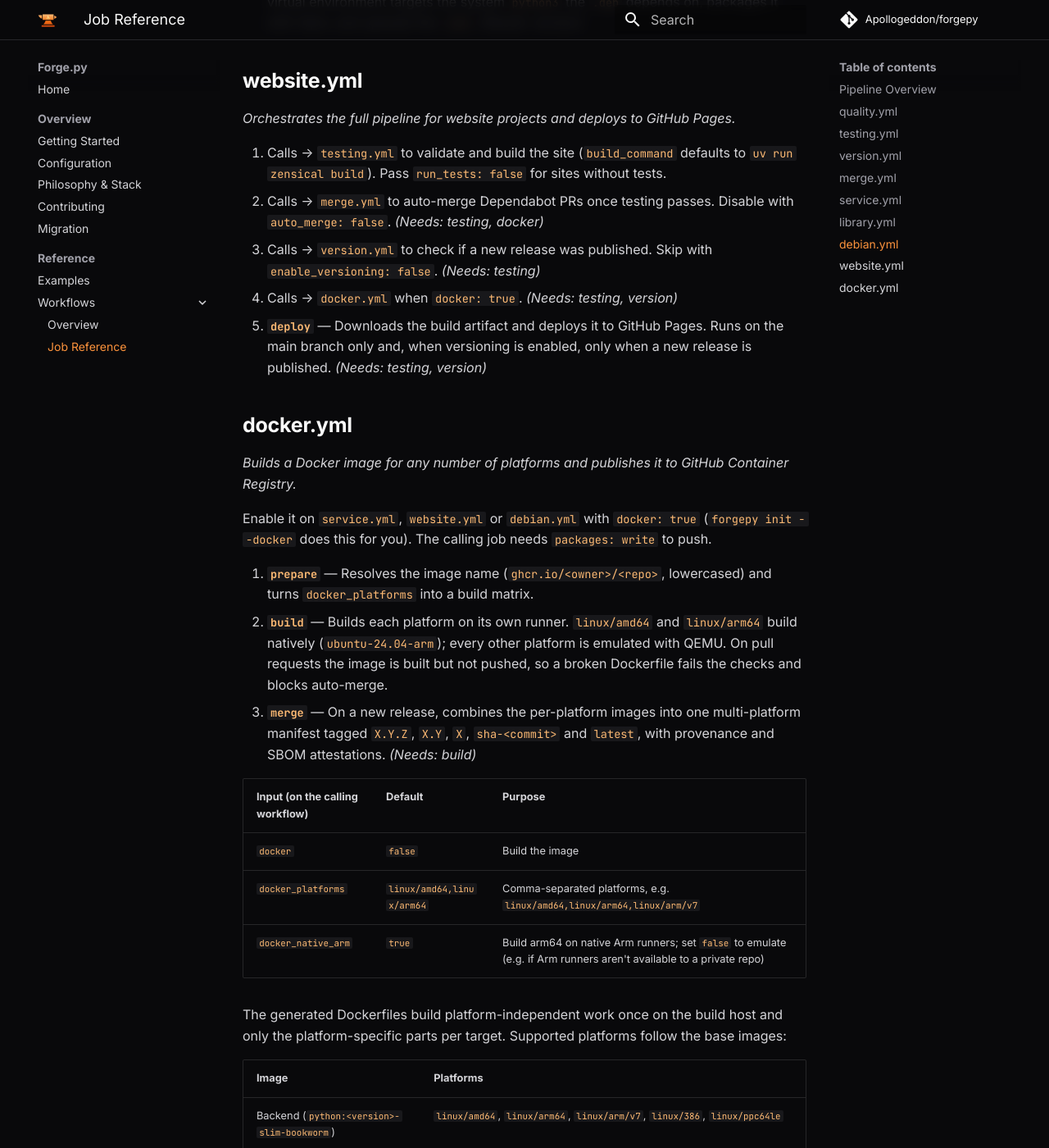
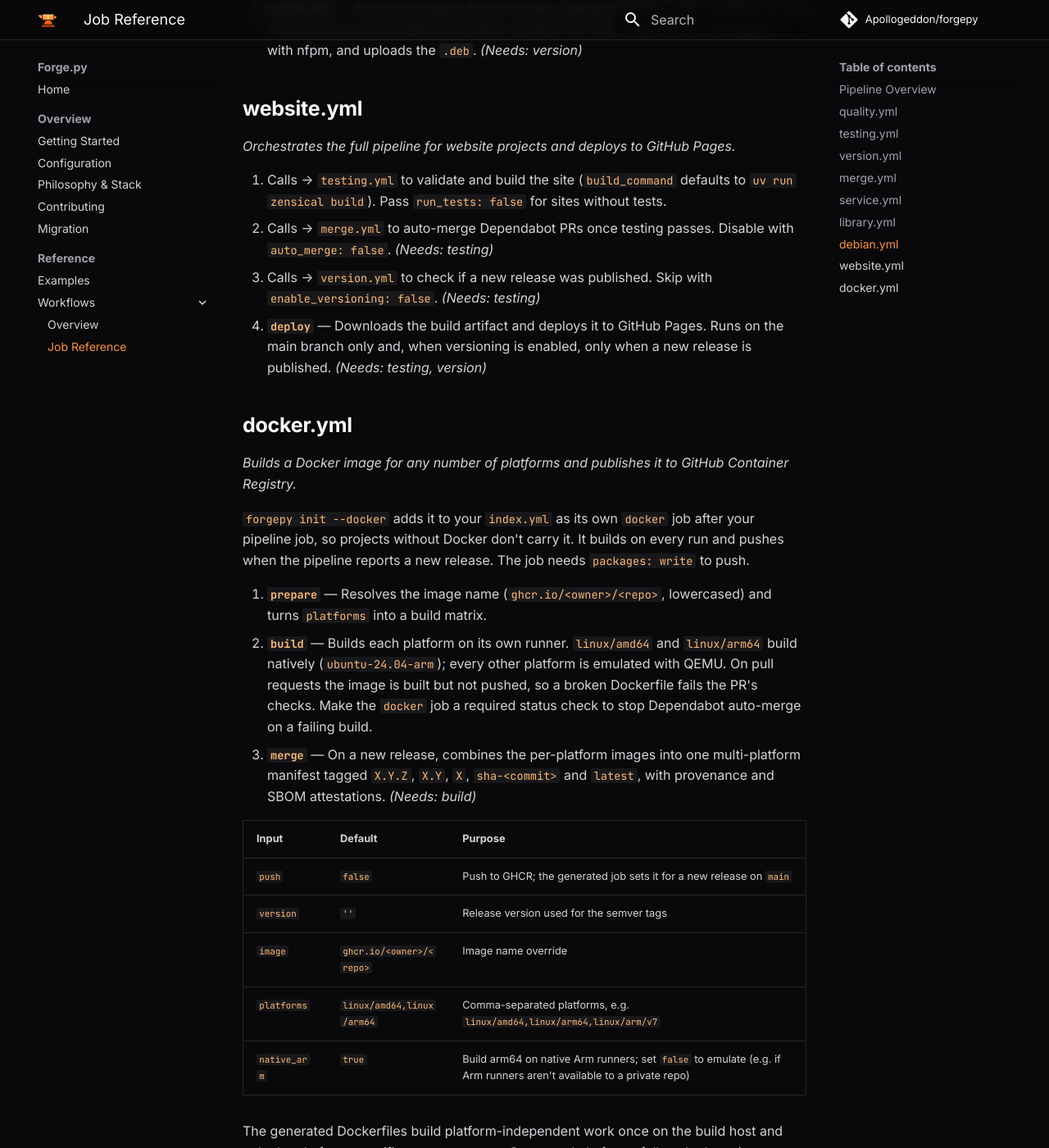
Before and after one commit to Apollogeddon/forgepy, an MkDocs documentation site: the page built from docs/docs/workflows/reference.md, in a window 1280 px wide and 1400 px high, scrolled down 2133 px. Shown: the whole window at 82% size. Built offline with MkDocs 1.6.1 and Material for MkDocs 9.7.7, drawn with Linux system fonts in a browser that asks for light colours; comment, search, counter and statistics services are not loaded; some of the changed text lies outside the part shown.

Commit message:
refactor(ci): run docker as a separate generated job instead of inside the pipelines

```diff
--- a/docs/docs/workflows/reference.md
+++ b/docs/docs/workflows/reference.md
@@ -14,6 +14,8 @@ Every pipeline follows the same three stages:
 3. **Delivery** — `library.yml` (PyPI), `debian.yml` (Linux), `website.yml` (GitHub Pages) or `docker.yml` (GHCR) publishes the result.
 
 Dependabot pull requests are auto-merged by `merge.yml` once testing passes.
+
+`service.yml`, `website.yml` and `debian.yml` expose `version.yml`'s `new_release_published`, `version` and `tag_name` as outputs, which the generated `docker` job uses to decide when to push.
 
 ## quality.yml
 
@@ -49,9 +51,8 @@ Outputs `new_release_published`, `version` and `tag_name` for the delivery jobs.
 *Orchestrates the full pipeline for backend projects.*
 
 1. Calls → `testing.yml` to validate and build the project.
-2. Calls → `merge.yml` once testing (and the Docker build, if enabled) passes. *(Needs: testing, docker)*
+2. Calls → `merge.yml` to auto-merge Dependabot PRs once testing passes. *(Needs: testing)*
 3. Calls → `version.yml` to trigger a release on the main branch. *(Needs: testing)*
-4. Calls → `docker.yml` when `docker: true`. *(Needs: testing, version)*
 
 ## library.yml
 
@@ -66,7 +67,7 @@ Configure the trusted publisher on your PyPI project's settings page first.
 
 *Orchestrates Debian packaging.*
 
-1. Calls → `testing.yml`, `merge.yml`, `version.yml` and optionally `docker.yml`, as `service.yml` does.
+1. Calls → `testing.yml`, `merge.yml`, `version.yml`, as `service.yml` does.
 2. **`build-deb`** — On a new release, builds inside a `debian:bookworm-slim` container so the virtual environment targets the system `python3` the `.deb` depends on, packages it with nfpm, and uploads the `.deb`. *(Needs: version)*
 
 ## website.yml
@@ -74,26 +75,27 @@ Configure the trusted publisher on your PyPI project's settings page first.
 *Orchestrates the full pipeline for website projects and deploys to GitHub Pages.*
 
 1. Calls → `testing.yml` to validate and build the site (`build_command` defaults to `uv run zensical build`). Pass `run_tests: false` for sites without tests.
-2. Calls → `merge.yml` to auto-merge Dependabot PRs once testing passes. Disable with `auto_merge: false`. *(Needs: testing, docker)*
+2. Calls → `merge.yml` to auto-merge Dependabot PRs once testing passes. Disable with `auto_merge: false`. *(Needs: testing)*
 3. Calls → `version.yml` to check if a new release was published. Skip with `enable_versioning: false`. *(Needs: testing)*
-4. Calls → `docker.yml` when `docker: true`. *(Needs: testing, version)*
-5. **`deploy`** — Downloads the build artifact and deploys it to GitHub Pages. Runs on the main branch only and, when versioning is enabled, only when a new release is published. *(Needs: testing, version)*
+4. **`deploy`** — Downloads the build artifact and deploys it to GitHub Pages. Runs on the main branch only and, when versioning is enabled, only when a new release is published. *(Needs: testing, version)*
 
 ## docker.yml
 
 *Builds a Docker image for any number of platforms and publishes it to GitHub Container Registry.*
 
-Enable it on `service.yml`, `website.yml` or `debian.yml` with `docker: true` (`forgepy init --docker` does this for you). The calling job needs `packages: write` to push.
+`forgepy init --docker` adds it to your `index.yml` as its own `docker` job after your pipeline job, so projects without Docker don't carry it. It builds on every run and pushes when the pipeline reports a new release. The job needs `packages: write` to push.
 
-1. **`prepare`** — Resolves the image name (`ghcr.io/<owner>/<repo>`, lowercased) and turns `docker_platforms` into a build matrix.
-2. **`build`** — Builds each platform on its own runner. `linux/amd64` and `linux/arm64` build natively (`ubuntu-24.04-arm`); every other platform is emulated with QEMU. On pull requests the image is built but not pushed, so a broken Dockerfile fails the checks and blocks auto-merge.
+1. **`prepare`** — Resolves the image name (`ghcr.io/<owner>/<repo>`, lowercased) and turns `platforms` into a build matrix.
+2. **`build`** — Builds each platform on its own runner. `linux/amd64` and `linux/arm64` build natively (`ubuntu-24.04-arm`); every other platform is emulated with QEMU. On pull requests the image is built but not pushed, so a broken Dockerfile fails the PR's checks. Make the `docker` job a required status check to stop Dependabot auto-merge on a failing build.
 3. **`merge`** — On a new release, combines the per-platform images into one multi-platform manifest tagged `X.Y.Z`, `X.Y`, `X`, `sha-<commit>` and `latest`, with provenance and SBOM attestations. *(Needs: build)*
 
-| Input (on the calling workflow) | Default | Purpose |
+| Input | Default | Purpose |
 | :--- | :--- | :--- |
-| `docker` | `false` | Build the image |
-| `docker_platforms` | `linux/amd64,linux/arm64` | Comma-separated platforms, e.g. `linux/amd64,linux/arm64,linux/arm/v7` |
-| `docker_native_arm` | `true` | Build arm64 on native Arm runners; set `false` to emulate (e.g. if Arm runners aren't available to a private repo) |
+| `push` | `false` | Push to GHCR; the generated job sets it for a new release on `main` |
+| `version` | `''` | Release version used for the semver tags |
+| `image` | `ghcr.io/<owner>/<repo>` | Image name override |
+| `platforms` | `linux/amd64,linux/arm64` | Comma-separated platforms, e.g. `linux/amd64,linux/arm64,linux/arm/v7` |
+| `native_arm` | `true` | Build arm64 on native Arm runners; set `false` to emulate (e.g. if Arm runners aren't available to a private repo) |
 
 The generated Dockerfiles build platform-independent work once on the build host and only the platform-specific parts per target. Supported platforms follow the base images:
 
```
Also changed, not shown: docs/docs/examples.md (+8 -7 lines), docs/docs/workflows/overview.md (+19 -3 lines), README.md, 7 other files.
